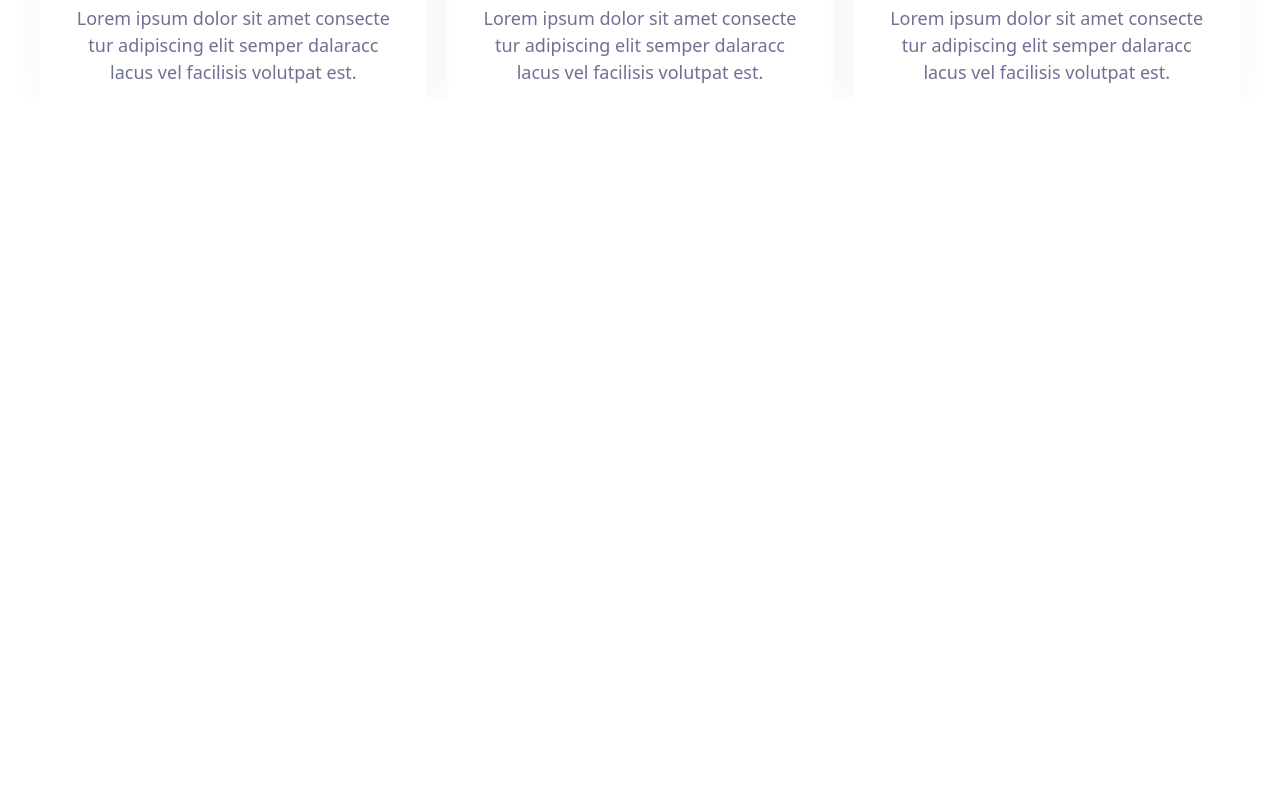
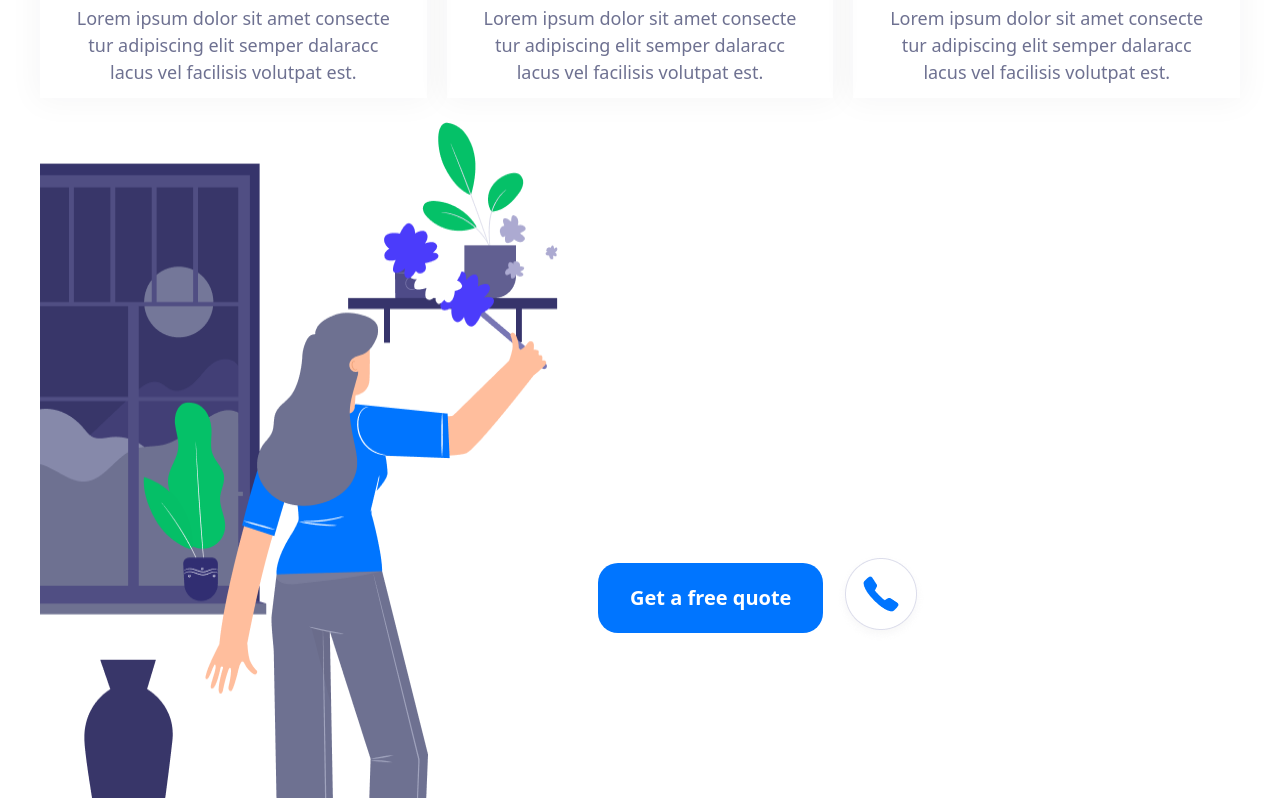
Before and after one commit to AzamovSiyovush/Git1, a website: page src/index.html in a window 1280 px wide. Shown: the part 1652-2450 px from the top of the page. Before the commit the page ends 1750 px from the top, so only its background shows below. Drawn offline with Linux system fonts and the light colour scheme.

Commit message:
section 4 created

```diff
--- a/src/index.html
+++ b/src/index.html
@@ -99,6 +99,30 @@
                     </article>
                 </div>
             </section>
+
+            <section class="lg:max-w-[1200px] items-center gap-10 hidden lg:flex max-w-[350px] m-auto w-[100%] h-[700px] rounded-[20px]" style="background-image: linear-gradient(#211F54); background-position: center; background-repeat: no-repeat; background-size: cover;">
+                <div class="self-end">
+                    <img src="./images/Group (1).png" class="w-[518px] h-[676px]">
+                </div>
+                    <aside class="w-[45%] text-white flex flex-col gap-4">
+                        <p>Covid-19 sanitization</p>
+                        <h1 class="text-[40px] font-bold">We follow guidelines to keep you safe from the COVID-19 virus</h1>
+                    <p>Lobortis mattis odio leo eget mauris met aliquet semper molestie sollicitudin congue massa mauris lectus.</p>
+                    <div class="lg:flex hidden items-center gap-3">
+                <div>
+                    <button class="bg-[#0075FF] font-bold text-[20px] px-8 py-5 rounded-[20px] text-white">Get a free quote</button>
+                </div>
+                <div class="flex items-center">
+                    <img src="./images/IMAGE (2).png" alt="">
+                    <div class="text-white">
+                        <p class=" text-[20px]">Call us now</p>
+                        <h1 class=" text-[25px] font-bold">(414) 567 - 2109</h1>
+                    </div>
+                </div>
+            </div>
+                    </aside>
+            </section>
+
         </main>
 
 
```
Also changed, not shown: src/images/Group (1).png (added), src/output.css.
